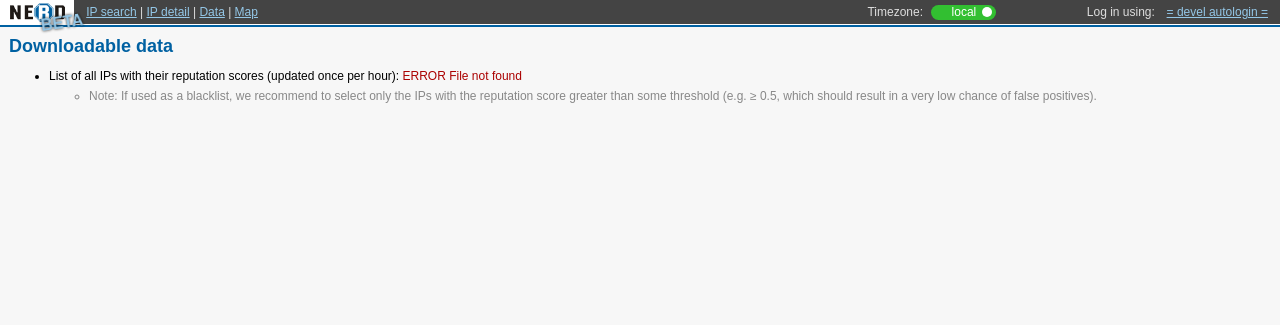
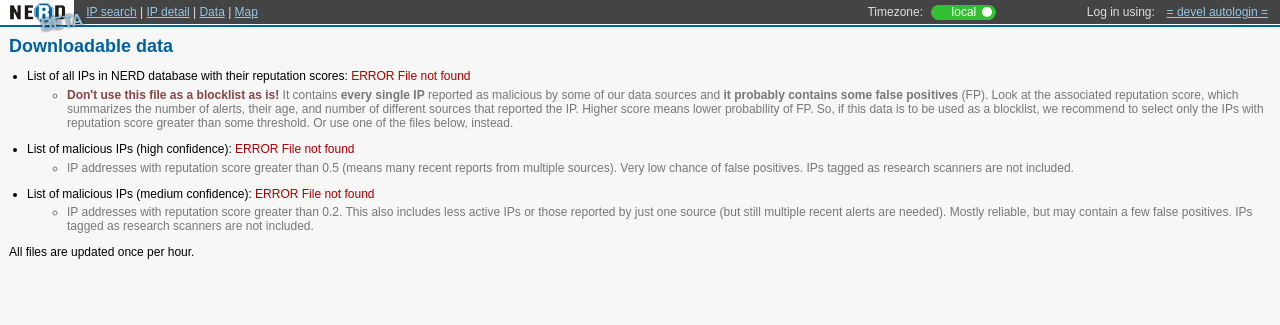
Before and after one commit to CESNET/NERD, a Flask app: page /data/ in a window 1280 px wide. Shown: the top 325 px of the page. Run offline with Flask 2, Linux system fonts and the light colour scheme; data that the repository does not hold is empty; parts of the project's set-up code (start-up, migrations or seed data) failed here and were passed over; some libraries are stand-ins or nearby versions.

Commit message:
web: Simple blacklists are generated and available for download

```diff
--- a/NERDweb/nerd_main.py
+++ b/NERDweb/nerd_main.py
@@ -1300,27 +1300,38 @@ def map_index():
 
 # ******************** Static/precomputed data ********************
 
-FILE_IP_REP = "/data/web_data/ip_rep.csv"
+#TODO: move to config
+DATA_DIR = "/data/web_data"
+# List of supported files - needed to get their size for data.html template
+# (also, it's safer to check client request against a fixed set of files, rather than to check for file existence,
+# handle attempts like "../../something" etc.)
+FILES = [
+    "ip_rep.csv",
+    "bad_ips.txt",
+    "bad_ips_med_conf.txt",
+]
 
 @app.route('/data/')
 def data_index():
     log_ep.log('/data')
+    file_sizes = {}
+    for f in FILES:
+        try:
+            file_sizes[f] = os.stat(os.path.join(DATA_DIR, f)).st_size
+        except OSError:
+            file_sizes[f] = None
+    return render_template("data.html", file_sizes=file_sizes)
+
+@app.route('/data/<filename>')
+def data_file(filename):
+    if filename not in FILES:
+        return flask.abort(404)
+    log_ep.log('/data/' + filename.replace('.', '_')) # replace dots with underscores, dot in event name makes problems with Munin
     try:
-        ip_rep_file_size = os.stat(FILE_IP_REP).st_size
-    except OSError:
-        ip_rep_file_size = None
-    return render_template("data.html", **locals())
-
-@app.route('/data/ip_rep.csv')
-def data_ip_rep():
-    log_ep.log('/data/ip_rep_csv') # use _csv, not .csv, dot in event name makes problems with Munin
-    try:
-        return flask.send_file(FILE_IP_REP, mimetype="text/plain", as_attachment=True)
-    except OSError:
-        log_err.log('5xx_other')
-        return Response('ERROR: File not found on the server', 500, mimetype='text/plain')
-
-
+        return flask.send_file(os.path.join(DATA_DIR, filename), mimetype="text/plain", as_attachment=True)
+    except OSError as e:
+        print(f"data_file(): Can't access file '{os.path.join(DATA_DIR, filename)}'")
+        return flask.abort(404)
 
 
 # ****************************** API ******************************
--- a/NERDweb/static/style.css
+++ b/NERDweb/static/style.css
@@ -960,6 +960,23 @@ div.idea .nodes li:first-child:last-child::before {
   content: '\2022';
 }
 
+/****************************************/
+/* Downloadable data */
+
+ul.data-list {
+  padding-left: 1.5em;
+}
+
+ul.data-list li {
+  margin-top: 1em;
+}
+
+ul.data-list li ul li {
+  margin-top: 0.4em;
+  color: #777;
+}
+
+
 /***********************************************/
 /* NERD status block */
 #status-block {
--- a/NERDweb/templates/data.html
+++ b/NERDweb/templates/data.html
@@ -3,11 +3,21 @@
 
 <h1>Downloadable data</h1>
 
-<ul>
-<li>List of all IPs with their reputation scores (updated once per hour):
-{% if ip_rep_file_size %}<a href="{{url_for("data_ip_rep")}}">ip_rep.csv</a> ({{ip_rep_file_size|filesizeformat}}){% else %}<span class="error">ERROR File not found</span>{% endif %}
-  <ul style="margin-top: 0.5em; color: #888;"><li>Note: If used as a blacklist, we recommend to select only the IPs with the reputation score greater than some threshold (e.g. &ge; 0.5, which should result in a very low chance of false positives).</li></ul>
+<ul class="data-list">
+<li>List of all IPs in NERD database with their reputation scores:
+{% if file_sizes['ip_rep.csv'] %}<a href="{{ url_for("data_file", filename="ip_rep.csv") }}">ip_rep.csv</a> ({{file_sizes['ip_rep.csv']|filesizeformat}}){% else %}<span class="error">ERROR File not found</span>{% endif %}
+  <ul><li><span style="color: #844;"><b>Don't use this file as a blocklist as is!</b></span> It contains <b>every single IP</b> reported as malicious by some of our data sources and <b>it probably contains some false positives</b> (FP). Look at the associated reputation score, which summarizes the number of alerts, their age, and number of different sources that reported the IP. Higher score means lower probability of FP. So, if this data is to be used as a blocklist, we recommend to select only the IPs with reputation score greater than some threshold. Or use one of the files below, instead.</li></ul>
+</li>
+<li>List of malicious IPs (high confidence):
+{% if file_sizes['bad_ips.txt'] %}<a href="{{ url_for("data_file", filename="bad_ips.txt") }}">bad_ips.txt</a> ({{file_sizes['bad_ips.txt']|filesizeformat}}){% else %}<span class="error">ERROR File not found</span>{% endif %}
+  <ul><li>IP addresses with reputation score greater than 0.5 (means many recent reports from multiple sources). Very low chance of false positives. IPs tagged as research scanners are not included.</li></ul>
+</li>
+<li>List of malicious IPs (medium confidence):
+{% if file_sizes['bad_ips_med_conf.txt'] %}<a href="{{ url_for("data_file", filename="bad_ips_med_conf.txt") }}">bad_ips_med_conf.txt</a> ({{file_sizes['bad_ips_med_conf.txt']|filesizeformat}}){% else %}<span class="error">ERROR File not found</span>{% endif %}
+  <ul><li>IP addresses with reputation score greater than 0.2. This also includes less active IPs or those reported by just one source (but still multiple recent alerts are needed). Mostly reliable, but may contain a few false positives. IPs tagged as research scanners are not included.</li></ul>
 </li>
 </ul>
 
+All files are updated once per hour.
+
 {% endblock %}
--- a/etc/event_logging.yml
+++ b/etc/event_logging.yml
@@ -75,6 +75,8 @@ groups:
       - '/map'
       - '/data'
       - '/data/ip_rep_csv'
+      - '/data/bad_ips_txt'
+      - '/data/bad_ips_med_conf_txt'
       - '/api/user_info'
       - '/api/ip'
       - '/api/ip/rep'
```
Also changed, not shown: 1 other file.
